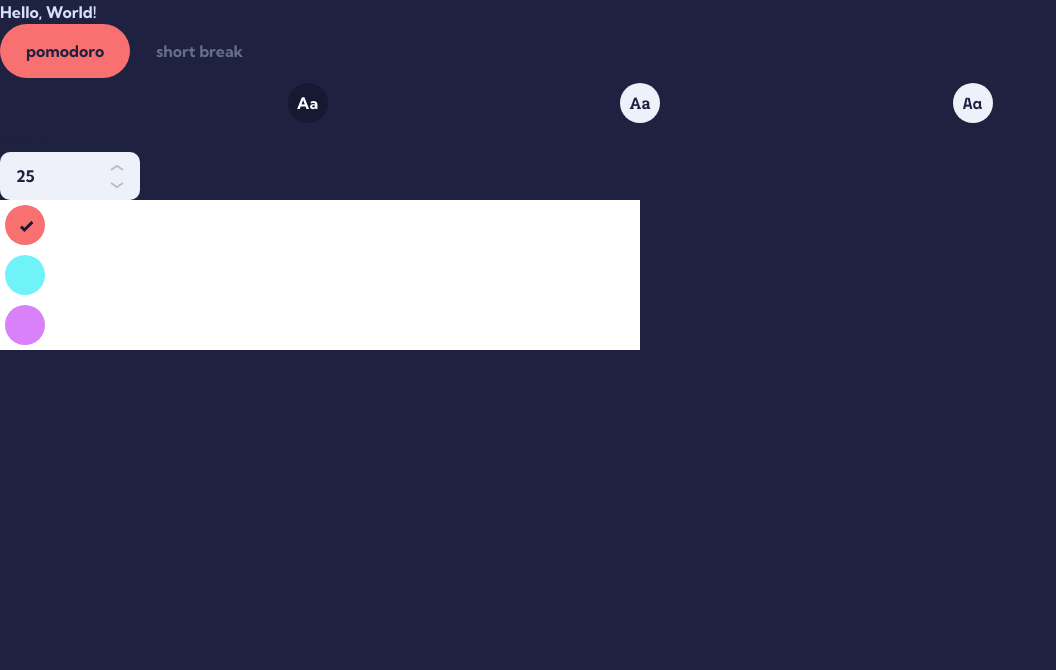
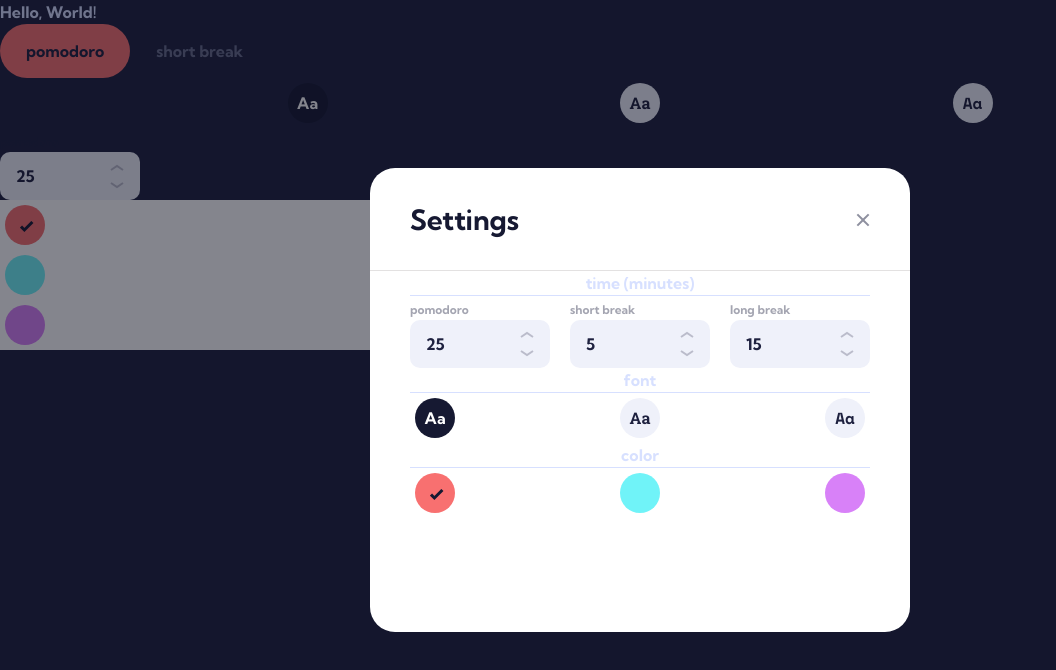
Before and after one commit to mehdi-zibout/FEM-pomodoro-app, a React (Vite) app: page / in a window 1280 px wide. Shown: the top 670 px of the page, without its empty margins (0-1056 px from the left). Built offline with nearby package versions, Linux system fonts and the light colour scheme.

Commit message:
Add blueprint for settings modal

```diff
--- a/src/App.tsx
+++ b/src/App.tsx
@@ -3,6 +3,7 @@ import Button from './components/Button';
 import ColorSelect from './components/ColorSelect';
 import FontSelect from './components/FontSelect';
 import NumberSelect from './components/NumberSelect';
+import SettingsModal from './components/SettingsModal';
 
 function App() {
   const [settings, setSettings] = useState<SettingsType>({
@@ -12,11 +13,11 @@ function App() {
     font: 'font-sans',
     color: 'red',
   });
-  console.log(settings);
   return (
     <div
       className={`w-screen h-screen ${settings.font} text-blueishGray bg-darkBlue `}
     >
+      <SettingsModal settings={settings} setSettings={setSettings} />
       <div className=''>Hello, World!</div>
       <Button color={settings.color} isActive={true}>
         pomodoro
@@ -87,7 +88,7 @@ export default App;
 
 export type FontType = 'font-sans' | 'font-serif' | 'font-mono';
 export type ColorType = `red` | `cyan` | `purple`;
-type SettingsType = {
+export type SettingsType = {
   pomodoro: number;
   shortBreak: number;
   longBreak: number;
--- a/src/components/ColorSelect.tsx
+++ b/src/components/ColorSelect.tsx
@@ -26,7 +26,7 @@ function ColorSelect({
             xmlns='http://www.w3.org/2000/svg'
             className='-mb-[0.2rem] -mr-[0.2rem] stroke-black'
           >
-            <path stroke-width='3' fill='none' d='M1 5.607 4.393 9l8-8' />
+            <path strokeWidth='3' fill='none' d='M1 5.607 4.393 9l8-8' />
           </svg>
         )}
       </button>
--- a/src/components/NumberSelect.tsx
+++ b/src/components/NumberSelect.tsx
@@ -40,8 +40,8 @@ function NumberSelect({
               <path
                 fill='none'
                 stroke='#1E213F'
-                stroke-opacity='.25'
-                stroke-width='2'
+                strokeOpacity='.25'
+                strokeWidth='2'
                 d='M1 6l6-4 6 4'
               />
             </svg>
@@ -51,8 +51,8 @@ function NumberSelect({
               <path
                 fill='none'
                 stroke='#1E213F'
-                stroke-opacity='.25'
-                stroke-width='2'
+                strokeOpacity='.25'
+                strokeWidth='2'
                 d='M1 1l6 4 6-4'
               />
             </svg>
--- /dev/null
+++ b/src/components/SettingsModal.tsx
@@ -0,0 +1,228 @@
+import { useState, Fragment } from 'react';
+import { SettingsType } from '../App';
+import ColorSelect from './ColorSelect';
+import FontSelect from './FontSelect';
+import NumberSelect from './NumberSelect';
+
+function SettingsModal({
+  settings,
+  setSettings,
+}: {
+  settings: SettingsType;
+  setSettings: React.Dispatch<React.SetStateAction<SettingsType>>;
+}) {
+  const [tempSettings, setTempSettings] = useState(settings);
+  const settingsData = [
+    {
+      title: 'time (minutes)',
+      data: [
+        {
+          id: 1,
+          content: (
+            <NumberSelect
+              label='pomodoro'
+              value={tempSettings.pomodoro}
+              increment={() =>
+                setSettings({
+                  ...tempSettings,
+                  pomodoro: tempSettings.pomodoro + 1,
+                })
+              }
+              decrement={() => {
+                if (tempSettings.pomodoro === 0) {
+                  return;
+                }
+                setSettings({
+                  ...tempSettings,
+                  pomodoro: tempSettings.pomodoro - 1,
+                });
+              }}
+              handleChange={(value) => {
+                if (isNaN(value)) {
+                  return;
+                }
+                setSettings({ ...tempSettings, pomodoro: value });
+              }}
+            />
+          ),
+        },
+        {
+          id: 2,
+          content: (
+            <NumberSelect
+              label='short break'
+              value={tempSettings.shortBreak}
+              increment={() =>
+                setSettings({
+                  ...tempSettings,
+                  shortBreak: tempSettings.shortBreak + 1,
+                })
+              }
+              decrement={() => {
+                if (tempSettings.shortBreak === 0) {
+                  return;
+                }
+                setSettings({
+                  ...tempSettings,
+                  shortBreak: tempSettings.shortBreak - 1,
+                });
+              }}
+              handleChange={(value) => {
+                if (isNaN(value)) {
+                  return;
+                }
+                setSettings({ ...tempSettings, shortBreak: value });
+              }}
+            />
+          ),
+        },
+        {
+          id: 3,
+          content: (
+            <NumberSelect
+              label='long break'
+              value={tempSettings.longBreak}
+              increment={() =>
+                setSettings({
+                  ...tempSettings,
+                  longBreak: tempSettings.longBreak + 1,
+                })
+              }
+              decrement={() => {
+                if (tempSettings.longBreak === 0) {
+                  return;
+                }
+                setSettings({
+                  ...tempSettings,
+                  longBreak: tempSettings.longBreak - 1,
+                });
+              }}
+              handleChange={(value) => {
+                if (isNaN(value)) {
+                  return;
+                }
+                setSettings({ ...tempSettings, longBreak: value });
+              }}
+            />
+          ),
+        },
+      ],
+    },
+    {
+      title: 'font',
+      data: [
+        {
+          id: 1,
+          content: (
+            <FontSelect
+              font={'font-sans'}
+              isSelected={tempSettings.font === 'font-sans'}
+              handleOnClick={() =>
+                setTempSettings({ ...tempSettings, font: 'font-sans' })
+              }
+            />
+          ),
+        },
+        {
+          id: 2,
+          content: (
+            <FontSelect
+              font={'font-serif'}
+              isSelected={tempSettings.font === 'font-serif'}
+              handleOnClick={() =>
+                setTempSettings({ ...tempSettings, font: 'font-serif' })
+              }
+            />
+          ),
+        },
+        {
+          id: 3,
+          content: (
+            <FontSelect
+              font={'font-mono'}
+              isSelected={tempSettings.font === 'font-mono'}
+              handleOnClick={() =>
+                setTempSettings({ ...tempSettings, font: 'font-mono' })
+              }
+            />
+          ),
+        },
+      ],
+    },
+    {
+      title: 'color',
+      data: [
+        {
+          id: 1,
+          content: (
+            <ColorSelect
+              color='red'
+              isSelected={tempSettings.color === 'red'}
+              handleOnClick={() =>
+                setTempSettings({ ...tempSettings, color: 'red' })
+              }
+            />
+          ),
+        },
+        {
+          id: 2,
+          content: (
+            <ColorSelect
+              color='cyan'
+              isSelected={tempSettings.color === 'cyan'}
+              handleOnClick={() =>
+                setTempSettings({ ...tempSettings, color: 'cyan' })
+              }
+            />
+          ),
+        },
+        {
+          id: 3,
+          content: (
+            <ColorSelect
+              color='purple'
+              isSelected={tempSettings.color === 'purple'}
+              handleOnClick={() =>
+                setTempSettings({ ...tempSettings, color: 'purple' })
+              }
+            />
+          ),
+        },
+      ],
+    },
+  ];
+  return (
+    <div className='w-screen h-screen z-40 fixed flex justify-center items-center bg-[#0A0C1C] bg-opacity-50'>
+      <div className='bg-white tablet:rounded-[25px] rounded-[15px] tablet:py-[2.125rem] py-[1.5rem] z-50 tablet:w-[33.75rem] tablet:h-[29em] w-[20.43rem] h-[34.31rem]'>
+        <div className='px-[1.5rem] tablet:px-[2.5rem] border-b-[1px] text-[1.25rem] leading-6 tablet:text-[1.75rem] tablet:leading-9 tablet:pb-[2rem] pb-[1.44rem] text-black border-[#E3E1E1] flex justify-between items-center'>
+          <div> Settings</div>
+          <div className='cursor-pointer'>
+            <svg xmlns='http://www.w3.org/2000/svg' width='14' height='14'>
+              <path
+                fill='#1E213F'
+                fillRule='evenodd'
+                d='M11.95.636l1.414 1.414L8.414 7l4.95 4.95-1.414 1.414L7 8.414l-4.95 4.95L.636 11.95 5.586 7 .636 2.05 2.05.636 7 5.586l4.95-4.95z'
+                opacity='.5'
+              />
+            </svg>
+          </div>
+        </div>
+        <div className='px-[1.5rem]  tablet:px-[2.5rem] '>
+          {settingsData.map((setting) => (
+            <Fragment key={setting.title}>
+              <div className='text-center  border-b-[1px] '>
+                {setting.title}
+              </div>
+              <ul className='flex first-of-type:flex-col first-of-type:tablet:flex-row  flex-row justify-between items-center'>
+                {setting.data.map((item) => (
+                  <li key={item.id}>{item.content}</li>
+                ))}
+              </ul>
+            </Fragment>
+          ))}
+        </div>
+      </div>
+    </div>
+  );
+}
+export default SettingsModal;
```
